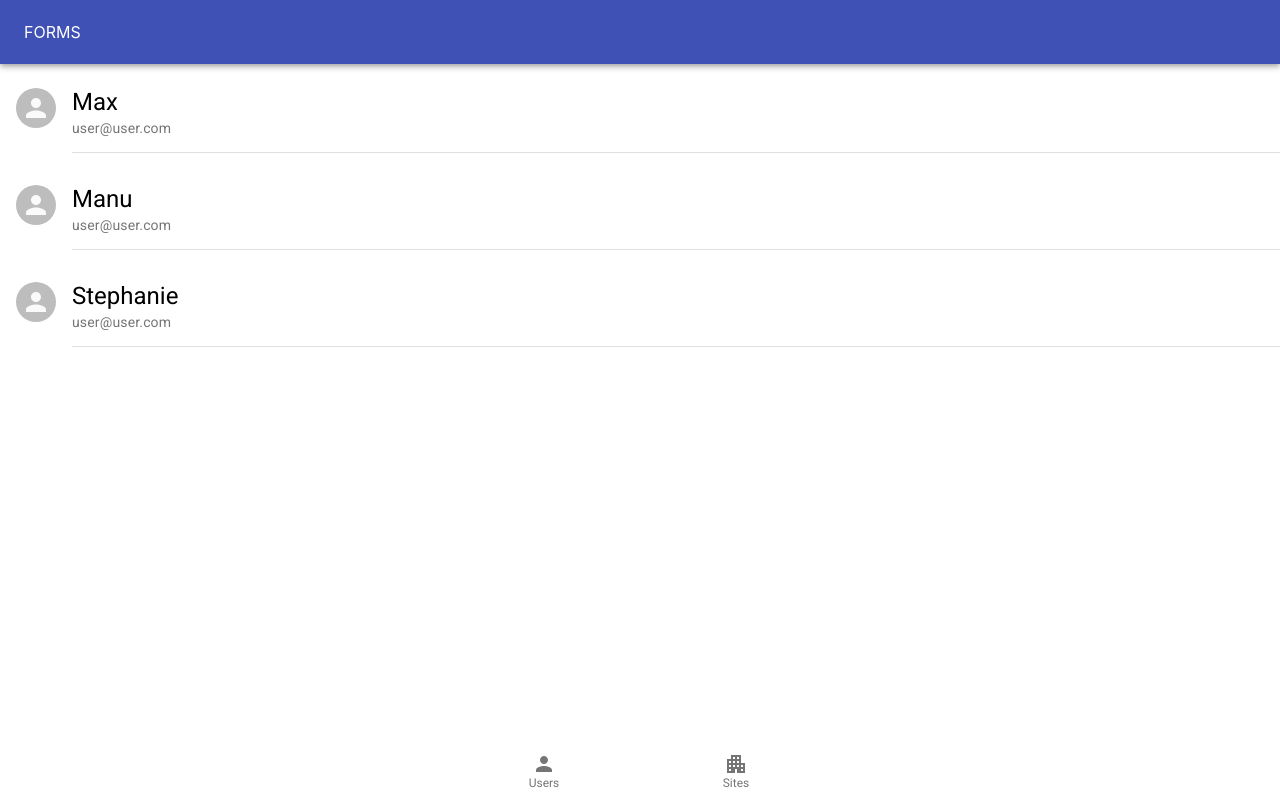
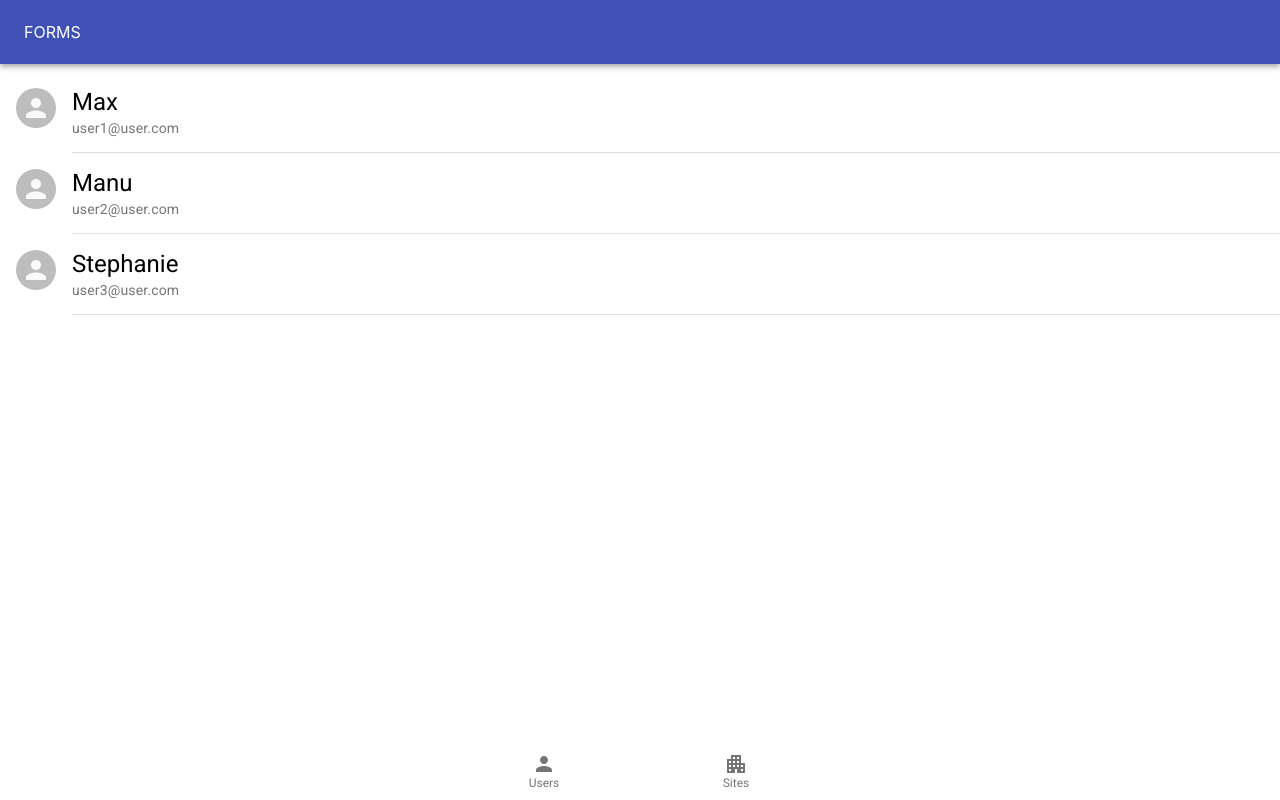
Before and after one commit to ChandrakantPal/Forms_App, a React (Create React App) app: page / in a window 1280 px wide. Built offline with nearby package versions, Linux system fonts and the light colour scheme.

Commit message:
List UI Improvement

```diff
--- a/src/components/Sites/Site/Site.js
+++ b/src/components/Sites/Site/Site.js
@@ -1,10 +1,8 @@
 import React from 'react';
-import {Avatar, Divider, List, ListItem, ListItemAvatar, ListItemText, Typography } from '@material-ui/core';
+import {Avatar, ListItem, ListItemAvatar, ListItemText, Typography } from '@material-ui/core';
 
 const site = (props) => (
-    <div>
-        <List onClick={props.clicked}>
-        <ListItem alignItems="flex-start">
+    <ListItem alignItems="flex-start" onClick={props.clicked}>
         <ListItemAvatar>
             <Avatar alt={props.siteNumber}></Avatar>
         </ListItemAvatar>
@@ -13,9 +11,6 @@ const site = (props) => (
                 secondary={props.address}>
         </ListItemText>
     </ListItem>
-        <Divider variant="inset" component="li" />
-    </List>
-    </div>
 );
 
 export default site;
--- a/src/components/Sites/Sites.js
+++ b/src/components/Sites/Sites.js
@@ -1,5 +1,6 @@
-import React, { Component } from 'react';
+import React, { Component, Fragment } from 'react';
 import Site from './Site/Site';
+import { List, Divider } from '@material-ui/core'
 
 class Sites extends Component {
     state = {
@@ -14,17 +15,20 @@ class Sites extends Component {
 
     render () {
             const site = this.state.sites.map(site => (
+                <Fragment>
                     <Site
                         key={site.id}
                         siteNumber={site.site}
                         address={site.address}
                         contact={site.contact}
                         clicked={this.siteClickHandler}/>
+                    <Divider variant="inset" component="li" />
+                </Fragment>
             ));
         return (
-            <div>
+            <List>
                 {site}
-            </div>
+            </List>
         );
     }
 }
--- a/src/components/Users/User/User.js
+++ b/src/components/Users/User/User.js
@@ -1,11 +1,10 @@
 import React from 'react';
-import {Avatar, Divider, List, ListItem, ListItemAvatar, ListItemText, Typography } from '@material-ui/core';
+import {Avatar, ListItem, ListItemAvatar, ListItemText, Typography } from '@material-ui/core';
 
 
 const user = (props) => (
-    <div>
-    <List onClick={props.clicked}>
-      <ListItem alignItems="flex-start">
+
+      <ListItem alignItems="flex-start" onClick={props.clicked}>
         <ListItemAvatar>
           <Avatar alt={props.name}></Avatar>
         </ListItemAvatar>
@@ -14,9 +13,7 @@ const user = (props) => (
             secondary={props.mail}>
         </ListItemText>
       </ListItem>
-        <Divider variant="inset" component="li" />
-    </List>
-    </div>
+
 );
 
 
--- a/src/components/Users/Users.js
+++ b/src/components/Users/Users.js
@@ -1,11 +1,12 @@
-import React, { Component } from 'react';
+import React, { Component, Fragment } from 'react';
 import User from './User/User';
+import { List, Divider} from '@material-ui/core'
 
 class Users extends Component {
   state = {
-    persons: [{id: 'sfgysv', name: 'Max', mail: 'user@user.com' },
-              {id: 'gewygu', name: 'Manu', mail: 'user@user.com' },
-              {id: 'ghfgug', name: 'Stephanie', mail: 'user@user.com' }]
+    persons: [{id: 'sfgysv', name: 'Max', mail: 'user1@user.com' },
+              {id: 'gewygu', name: 'Manu', mail: 'user2@user.com' },
+              {id: 'ghfgug', name: 'Stephanie', mail: 'user3@user.com' }]
   }
 
   userClickHandler = () =>{
@@ -15,16 +16,20 @@ class Users extends Component {
 
   render () {
     const user = this.state.persons.map(person => (
+      <Fragment>
         <User
           key={person.id}
           name={person.name}
           mail={person.mail}
           clicked={this.userClickHandler} />
+        <Divider variant="inset" component="li" />
+      </Fragment>
      ));
     return (
-      <div>
+      <List>
         {user}
-      </div>);
+      </List>
+      );
   }
 }
 
```
Lines whose indentation alone changed are shown as unchanged.
